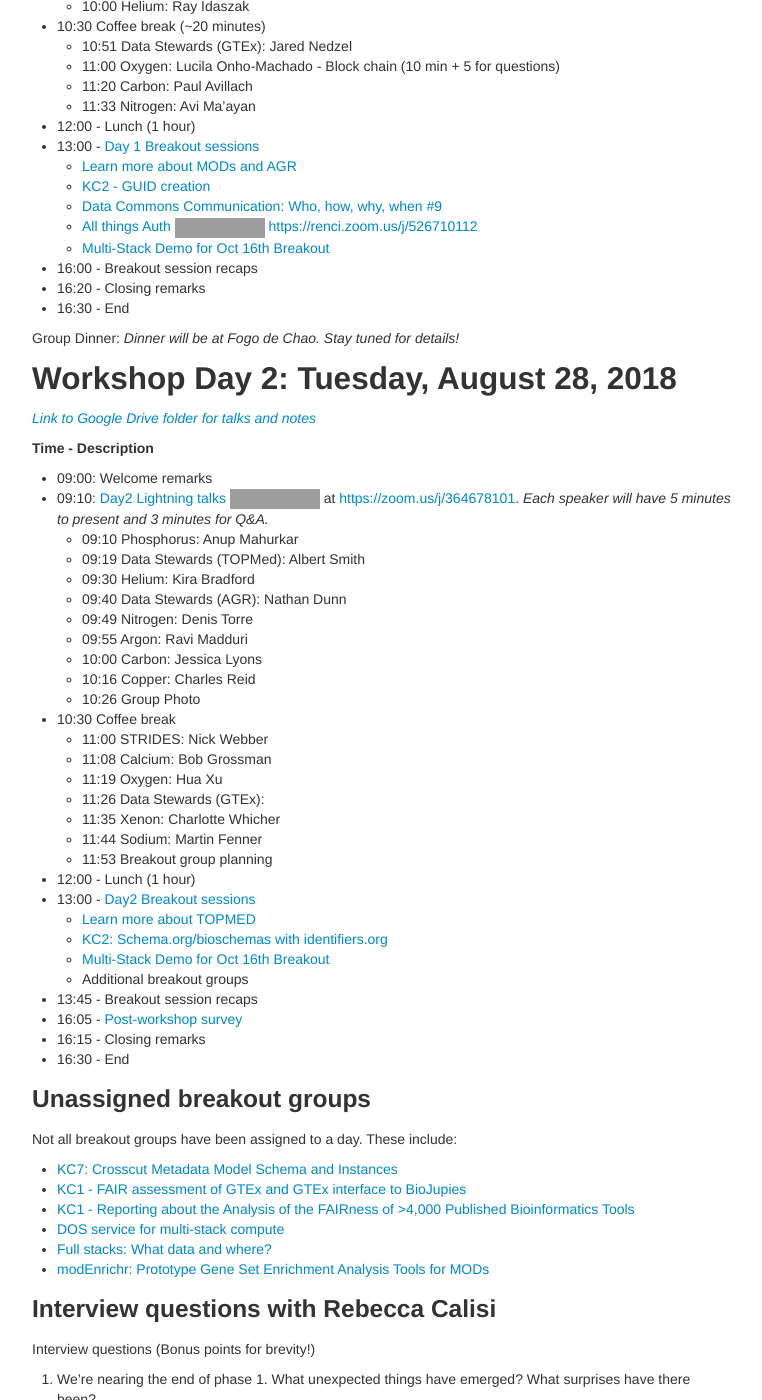
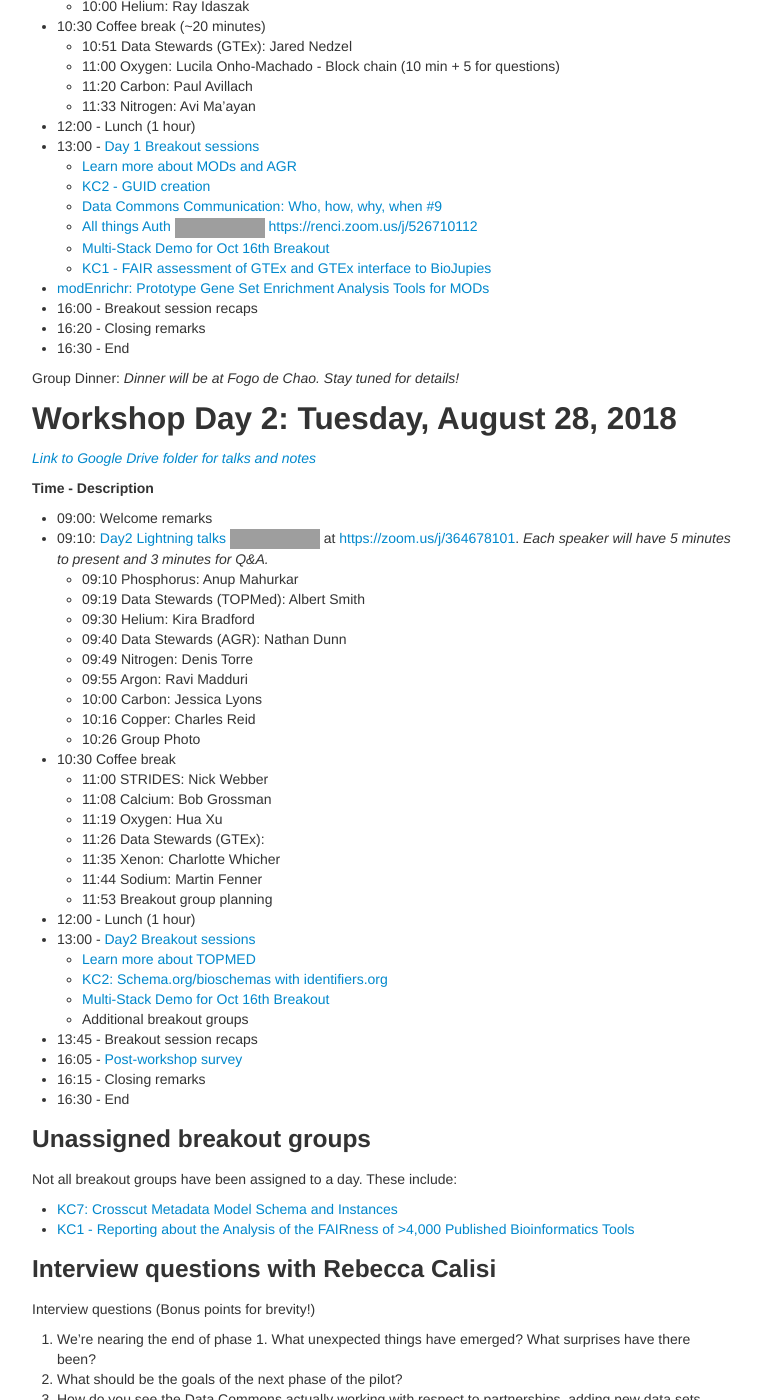
Before and after one commit to dcppc/2018-august-workshop, a Jekyll site: the page built from docs/agenda.md, in a window 1280 px wide and 1400 px high, scrolled down 597 px. Shown: the whole window, without its empty margins (258-1020 px from the left). Built offline with Jekyll 4.4.1, drawn with Linux system fonts in a browser that asks for light colours; grey boxes are pictures that could not be loaded.

Commit message:
update breakouts

```diff
--- a/docs/agenda.md
+++ b/docs/agenda.md
@@ -83,11 +85,7 @@ Group Dinner: _Dinner will be at Fogo de Chao. Stay tuned for details!_
 
 Not all breakout groups have been assigned to a day. These include:
 - [KC7: Crosscut Metadata Model Schema and Instances](https://github.com/dcppc/2018-august-workshop/issues/11)
-- [KC1 - FAIR assessment of GTEx and GTEx interface to BioJupies](https://github.com/dcppc/2018-august-workshop/issues/13)
 - [KC1 - Reporting about the Analysis of the FAIRness of >4,000 Published Bioinformatics Tools](https://github.com/dcppc/2018-august-workshop/issues/17)
-- [DOS service for multi-stack compute](https://github.com/dcppc/2018-august-workshop/issues/14)
-- [Full stacks: What data and where?](https://github.com/dcppc/2018-august-workshop/issues/15)
-- [modEnrichr: Prototype Gene Set Enrichment Analysis Tools for MODs](https://github.com/dcppc/2018-august-workshop/issues/16)
 
 
 ### Interview questions with Rebecca Calisi
```
Also changed, not shown: other parts of docs/agenda.md (+2 -0 lines).
